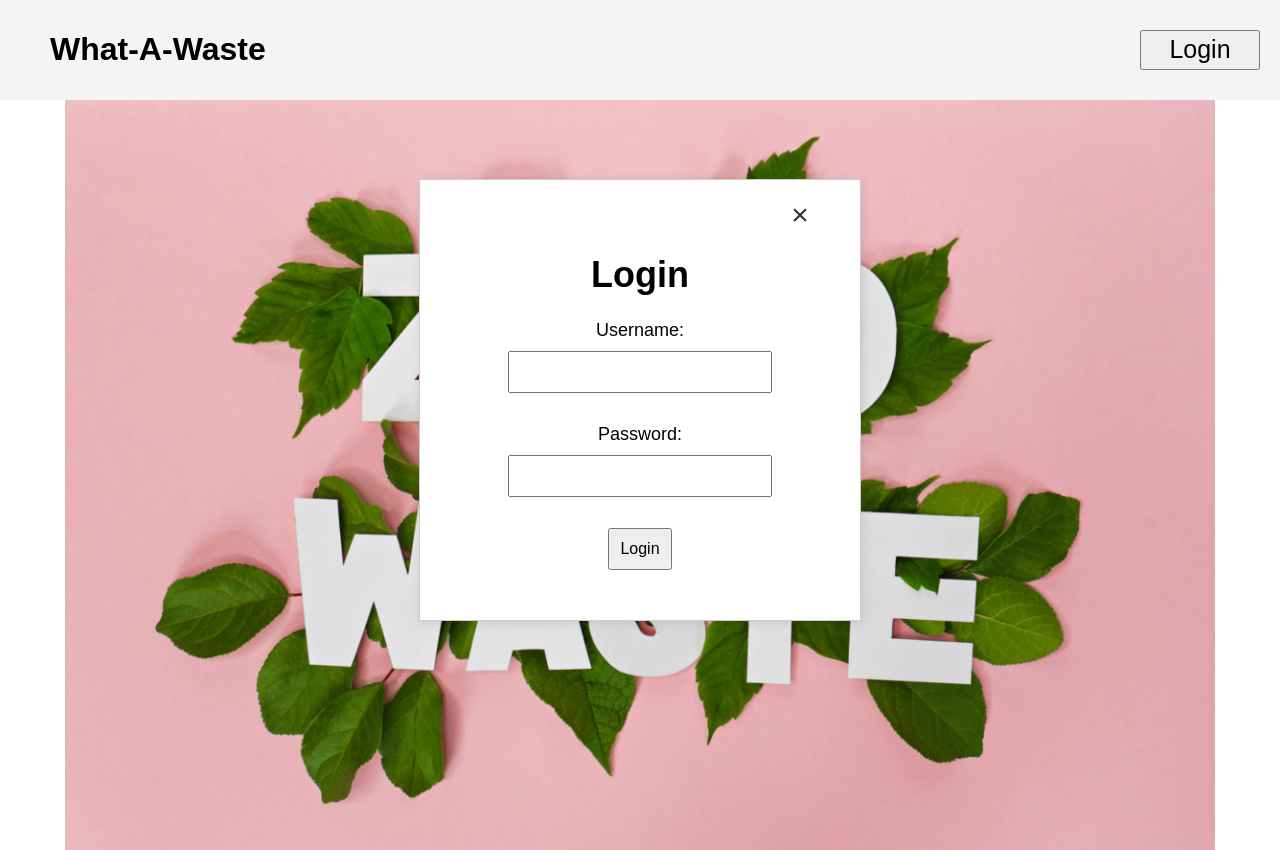
After one commit to roannalim/dsa3101-2310-12-ocr, a Flask app: template frontend/templates/login.html in a window 1280 px wide. The commit adds this page. Run offline with Flask 3, Linux system fonts and the light colour scheme; the template is opened without the code that fills it, so the values that code supplies are empty.

Commit message:
Sizhe added Login web page and edited Main web page according to rough drawing. Add in zero_waste.jpg used for login page.

```diff
--- /dev/null
+++ b/frontend/templates/login.html
@@ -0,0 +1,128 @@
+<!DOCTYPE html>
+<html>
+<head>
+    <title>Login</title>
+    <style>
+        /* Basic styling for positioning */
+        body, html {
+            font-family: Arial, sans-serif;
+            height: 100%; /* Ensure full viewport height */
+            margin: 0;    /* Remove default margin */
+        }
+
+        header {
+            display: flex;
+            justify-content: space-between;
+            align-items: center;
+            padding: 10px 20px;
+            padding-left: 50px;
+            background-color: #f4f4f4;
+        }
+
+        button {
+            width: 120px;       /* Adjust the width as needed */
+            height: 40px;       /* Adjust the height as needed */
+            font-size: 25px;    /* Adjust the font size as needed */
+            padding: 2px 16px;  /* Adjust the padding for top/bottom and left/right respectively */
+            cursor: pointer;    /* Changes the mouse cursor to a hand when hovering over the button */
+
+        }
+
+        #loginModal {
+            display: none;
+            display: flex;
+            justify-content: center;  /* Center horizontally */
+            align-items: center;      /* Center vertically */
+            position: fixed;
+            left: 50%;
+            top: 50%;
+            transform: translate(-50%, -50%);
+            width: 400px;
+            height: 400px;
+            padding: 20px;
+            background-color: #fff;
+            border: 1px solid #ccc;
+            box-shadow: 2px 2px 10px rgba(0, 0, 0, 0.1);
+        }
+
+        #loginModal button {
+            background-color: transparent;
+            border: none;
+            font-size: 30px;
+            cursor: pointer;
+            color: #333;
+        }
+
+        #loginModal button:hover {
+            color: red;
+        }
+
+        .modal-content {
+            max-width: 300px;
+            margin: 0 auto;
+            text-align: center;  /* Center the text and inline elements */
+            font-size: 18px;
+        }
+
+        .modal-content input[type="text"],
+        .modal-content input[type="password"] {
+            width: 80%;             /* Make input fields take up more of the modal's width */
+            padding: 10px;          /* Increase padding for better aesthetics */
+            font-size: 16px;        /* Larger font size for inputs */
+            margin: 10px 0;         /* Space out the input fields */
+        }
+
+        .modal-content input[type="submit"] {
+            padding: 10px 10px;     /* Add padding to the submit button */
+            font-size: 16px;        /* Larger font size for the button */
+        }
+
+        /* Image centering styles */
+        .image-container {
+            display: flex;
+            justify-content: center;
+            align-items: center;
+            height: calc(100% - 50px); /* Subtracting approximate height of the header */
+        }
+
+        .centered-image {
+            max-width: 100%;
+            max-height: 100%;
+        }
+    </style>
+</head>
+<body>
+    <header>
+        <h1>What-A-Waste</h1>
+        <button onclick="openLoginModal()">Login</button>
+    </header>
+
+    <!-- Image container -->
+    <div class="image-container">
+        <img src="../Web Images/zero_waste.jpg" alt="Your Image Description" class="centered-image">
+    </div>
+
+    <!-- Login Modal -->
+    <div id="loginModal">
+        <button onclick="closeLoginModal()" style="position: absolute; top: 15px; right: 0px;">&times;</button>
+        <div class="modal-content">
+            <h1>Login</h1>
+            <form action="/authenticate" method="post">
+                Username: <input type="text" name="username"><br><br>
+                Password: <input type="password" name="password"><br><br>
+                <input type="submit" value="Login">
+            </form>
+        </div>
+    </div>
+
+    <script>
+        function openLoginModal() {
+            document.getElementById('loginModal').style.display = 'block';
+        }
+
+        function closeLoginModal() {
+            document.getElementById('loginModal').style.display = 'none';
+        }
+    </script>
+</body>
+</html>
```
Also changed, not shown: frontend/templates/Main.html (+49 -20 lines), frontend/Web Images/zero_waste.jpg (added).
